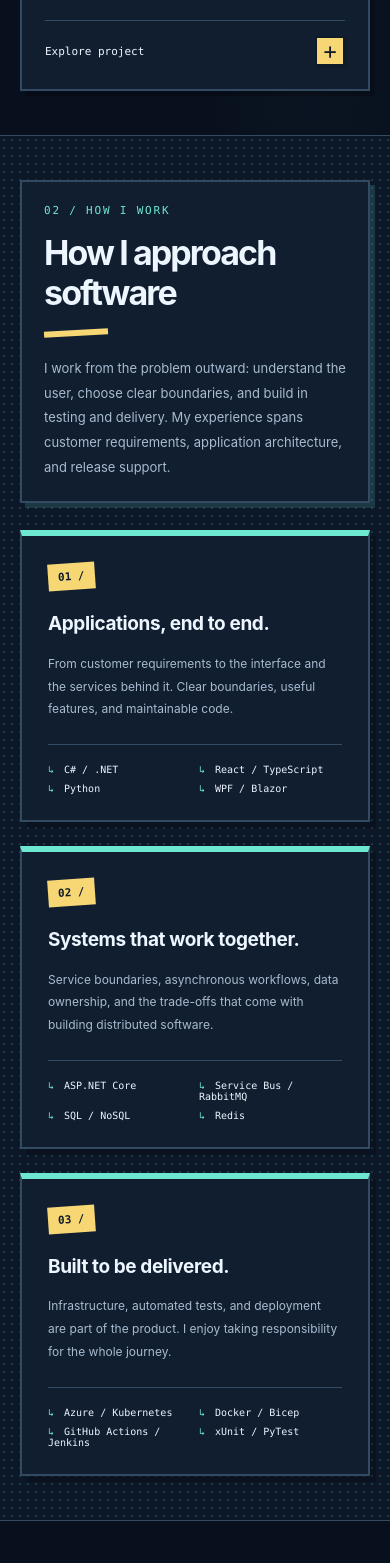
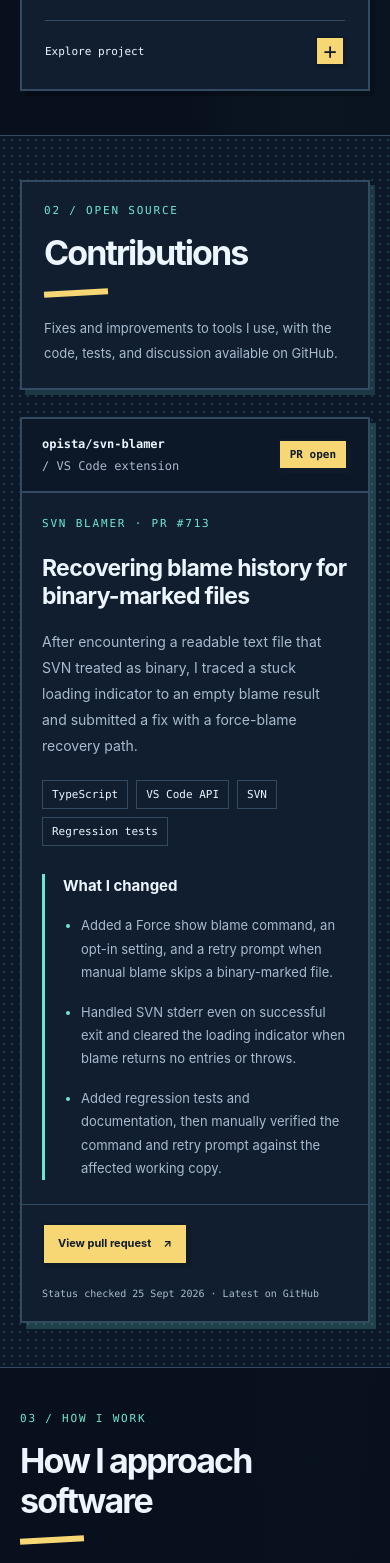
Before and after one commit to danielmusselwhite/DanielMusselwhitePortfolio, a React (Vite) app: page / in a window 390 px wide. Shown: the part 5380-6943 px from the top of the page. Built offline with nearby package versions, Linux system fonts and the light colour scheme.

Commit message:
feat: add open source contributions section

```diff
--- a/src/App.tsx
+++ b/src/App.tsx
@@ -1,6 +1,7 @@
 import { useEffect, useState } from "react";
 import Hero from "./Components/Hero/Hero";
 import Navbar from "./Components/Navbar/Navbar";
+import Contributions from "./Components/Contributions/Contributions";
 import Projects from "./Components/Projects/Projects";
 import About from "./Components/About/About";
 import Experience from "./Components/Experience/Experience";
@@ -59,6 +60,7 @@ export default function App() {
       <main id="main">
         <Hero />
         <Projects />
+        <Contributions />
         <About />
         <div id="experience" className="section-band">
           <Experience />
--- a/src/Components/About/About.tsx
+++ b/src/Components/About/About.tsx
@@ -6,7 +6,7 @@ export default function About() {
                 <div className="container">
                     <div className="section-heading">
                         <div>
-                            <p className="eyebrow">02 / How I work</p>
+                            <p className="eyebrow">03 / How I work</p>
                             <h2>
                                 How I approach
                                 <br />
--- a/src/Components/Contact/Contact.tsx
+++ b/src/Components/Contact/Contact.tsx
@@ -4,7 +4,7 @@ export default function Contact() {
             <section className="contact-section container">
                 <div className="contact-top">
                     <div>
-                        <p className="eyebrow">05 / Contact</p>
+                        <p className="eyebrow">06 / Contact</p>
                         <h2>
                             Want to get in touch<span>?</span>
                         </h2>
--- /dev/null
+++ b/src/Components/Contributions/Contributions.css
@@ -0,0 +1,33 @@
+.contributions-list { display: grid; gap: 28px; }
+.contribution-card { min-width: 0; border: 2px solid var(--border); background: var(--surface); box-shadow: 6px 6px 0 rgba(var(--accent-rgb), .2); }
+.contribution-card__header { display: flex; align-items: center; justify-content: space-between; flex-wrap: wrap; gap: 16px; padding: 18px 28px; border-bottom: 2px solid var(--border); background: var(--surface-alt); }
+.contribution-card__repo { margin: 0; color: var(--text); font: 700 12px var(--mono); overflow-wrap: anywhere; }
+.contribution-card__repo span { color: var(--muted); font-weight: 400; }
+.contribution-status { padding: 7px 10px; border: 2px solid var(--ink); background: var(--yellow); color: var(--ink); font: 800 11px var(--mono); box-shadow: 3px 3px 0 var(--ink); }
+.contribution-status--merged { background: var(--accent); }
+.contribution-status--closed { background: var(--surface); color: var(--text); border-color: var(--text); }
+.contribution-card__body { display: grid; grid-template-columns: 1.1fr 1fr; gap: 40px; padding: 32px 28px; }
+.contribution-card__body > div { min-width: 0; }
+.contribution-card h3 { font-size: clamp(23px, 2.5vw, 32px); line-height: 1.25; letter-spacing: -.7px; }
+.contribution-card__summary { margin-top: 18px; color: var(--muted); font-size: 14px; line-height: 1.85; }
+.contribution-card__tags { display: flex; flex-wrap: wrap; gap: 8px; list-style: none; padding: 0; margin: 22px 0 0; }
+.contribution-card__tags li { padding: 7px 9px; border: 1px solid var(--border); font: 11px var(--mono); color: var(--text); }
+.contribution-card__changes { border-left: 3px solid var(--accent); padding-left: 24px; }
+.contribution-card h4 { margin: 0 0 16px; font-size: 15px; }
+.contribution-card__changes ul { display: grid; gap: 16px; padding-left: 18px; margin: 0; color: var(--muted); font-size: 13px; line-height: 1.8; }
+.contribution-card__changes li::marker { color: var(--accent); }
+.contribution-card__footer { display: flex; align-items: center; justify-content: space-between; flex-wrap: wrap; gap: 20px; padding: 20px 28px; border-top: 1px solid var(--border); }
+.contribution-card__footer .work-links { margin: 0; }
+.contribution-card__footer p { margin: 0; color: var(--muted); font: 10px/1.8 var(--mono); }
+.contribution-card a:focus-visible { outline: 3px solid var(--accent); outline-offset: 5px; }
+@media (max-width: 760px) {
+  .contribution-card__body { grid-template-columns: 1fr; gap: 28px; padding: 24px 20px; }
+  .contribution-card__header, .contribution-card__footer { padding: 18px 20px; }
+  .contribution-card__repo span { display: block; margin-top: 8px; }
+  .contribution-card__changes { padding-left: 18px; }
+}
+/* Keep the extra navigation item comfortable on small laptops. */
+@media (min-width: 761px) and (max-width: 1150px) {
+  .site-header .nav-links { gap: 12px; font-size: 11px; }
+  .site-header .header-github { display: none; }
+}
--- /dev/null
+++ b/src/Components/Contributions/Contributions.tsx
@@ -0,0 +1,50 @@
+import { contributions } from "./contributionsData";
+import "./Contributions.css";
+
+const statusLabels = { open: "PR open", merged: "Merged", closed: "Closed · not merged" };
+
+export default function Contributions() {
+  return (
+    <div id="contributions" className="section-band">
+      <section className="contributions-section container" aria-labelledby="contributions-title">
+        <div className="section-heading">
+          <div>
+            <p className="eyebrow">02 / Open source</p>
+            <h2 id="contributions-title">Contributions</h2>
+          </div>
+          <p>Fixes and improvements to tools I use, with the code, tests, and discussion available on GitHub.</p>
+        </div>
+        <div className="contributions-list">
+          {contributions.map((contribution) => (
+            <article className="contribution-card" key={contribution.id} aria-labelledby={`${contribution.id}-title`}>
+              <div className="contribution-card__header">
+                <p className="contribution-card__repo">{contribution.repository} <span>/ {contribution.category}</span></p>
+                <span className={`contribution-status contribution-status--${contribution.status}`}>{statusLabels[contribution.status]}</span>
+              </div>
+              <div className="contribution-card__body">
+                <div>
+                  <p className="eyebrow">{contribution.project} · PR #{contribution.pullRequest}</p>
+                  <h3 id={`${contribution.id}-title`}>{contribution.title}</h3>
+                  <p className="contribution-card__summary">{contribution.summary}</p>
+                  <ul className="contribution-card__tags" aria-label="Technologies and practices">
+                    {contribution.technologies.map((technology) => <li key={technology}>{technology}</li>)}
+                  </ul>
+                </div>
+                <div className="contribution-card__changes">
+                  <h4>What I changed</h4>
+                  <ul>{contribution.changes.map((change) => <li key={change}>{change}</li>)}</ul>
+                </div>
+              </div>
+              <div className="contribution-card__footer">
+                <div className="work-links">
+                  <a href={contribution.url} target="_blank" rel="noreferrer">View pull request <span aria-hidden="true">↗</span></a>
+                </div>
+                <p>Status checked <time dateTime={contribution.checkedOn}>{new Date(`${contribution.checkedOn}T00:00:00Z`).toLocaleDateString("en-GB", { day: "numeric", month: "short", year: "numeric", timeZone: "UTC" })}</time> · Latest on GitHub</p>
+              </div>
+            </article>
+          ))}
+        </div>
+      </section>
+    </div>
+  );
+}
--- /dev/null
+++ b/src/Components/Contributions/contributionsData.ts
@@ -0,0 +1,37 @@
+export type Contribution = {
+  id: string;
+  repository: string;
+  project: string;
+  category: string;
+  title: string;
+  summary: string;
+  changes: string[];
+  technologies: string[];
+  pullRequest: number;
+  url: string;
+  status: "open" | "merged" | "closed";
+  checkedOn: string;
+};
+
+// Status is curated, not fetched at runtime. Verify on GitHub before updating.
+export const contributions: Contribution[] = [
+  {
+    id: "svn-blamer-713",
+    repository: "opista/svn-blamer",
+    project: "SVN Blamer",
+    category: "VS Code extension",
+    title: "Recovering blame history for binary-marked files",
+    summary:
+      "After encountering a readable text file that SVN treated as binary, I traced a stuck loading indicator to an empty blame result and submitted a fix with a force-blame recovery path.",
+    changes: [
+      "Added a Force show blame command, an opt-in setting, and a retry prompt when manual blame skips a binary-marked file.",
+      "Handled SVN stderr even on successful exit and cleared the loading indicator when blame returns no entries or throws.",
+      "Added regression tests and documentation, then manually verified the command and retry prompt against the affected working copy.",
+    ],
+    technologies: ["TypeScript", "VS Code API", "SVN", "Regression tests"],
+    pullRequest: 713,
+    url: "https://github.com/opista/svn-blamer/pull/713",
+    status: "open",
+    checkedOn: "2026-09-25",
+  },
+];
--- a/src/Components/Education/Education.tsx
+++ b/src/Components/Education/Education.tsx
@@ -26,7 +26,7 @@ export default function Education() {
     <section className="section education">
       <div className="section__content">
         <div className="education__heading">
-          <p className="section__eyebrow">04 / Education</p>
+          <p className="section__eyebrow">05 / Education</p>
 
           <h2>Where I studied</h2>
 
--- a/src/Components/Experience/Experience.tsx
+++ b/src/Components/Experience/Experience.tsx
@@ -45,7 +45,7 @@ export default function Experience() {
     <section className="section">
       <div className="section__content">
         <div className="experience__heading">
-          <p className="section__eyebrow">03 / Experience</p>
+          <p className="section__eyebrow">04 / Experience</p>
 
           <h2>Where I’ve worked</h2>
 
--- a/src/Components/Navbar/Navbar.tsx
+++ b/src/Components/Navbar/Navbar.tsx
@@ -8,6 +8,7 @@ type Props = {
 const links = [
   ["building", "Building"],
   ["projects", "Projects"],
+  ["contributions", "Contributions"],
   ["about", "Approach"],
   ["experience", "Experience"],
   ["education", "Education"],
```
Also changed, not shown: src/assets/portfolio-context.txt, 2 other files (tests, documents, lock files or other folders).
